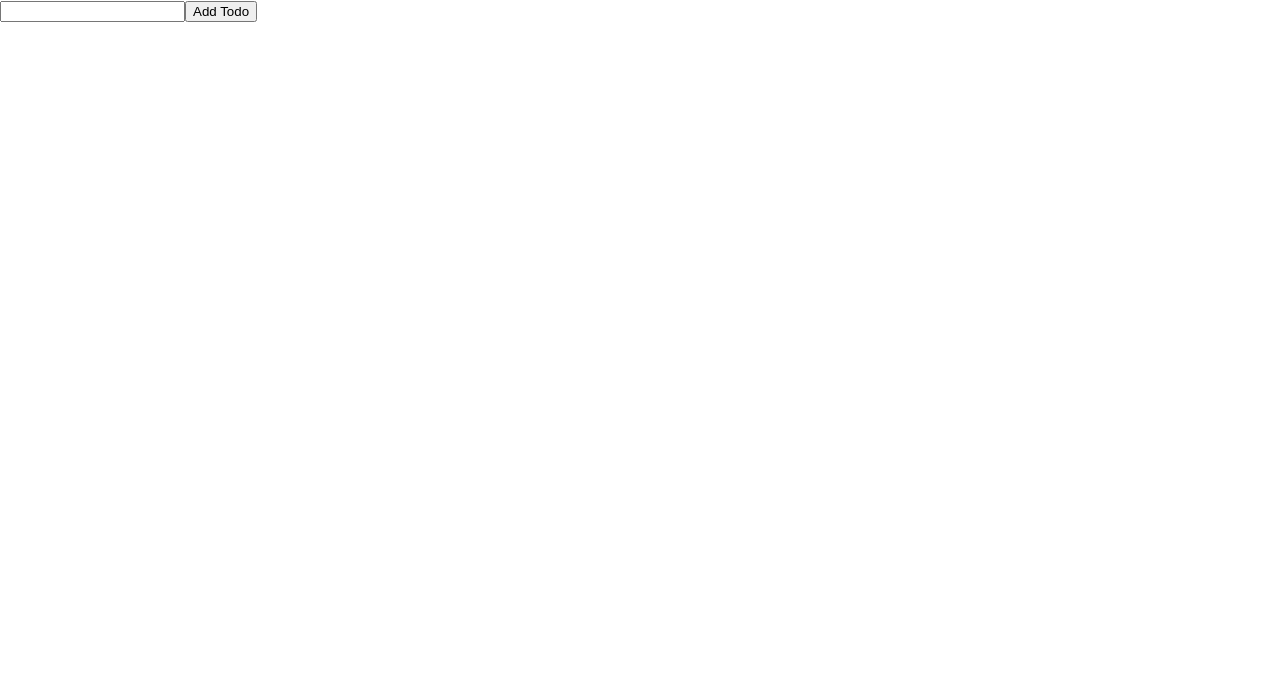
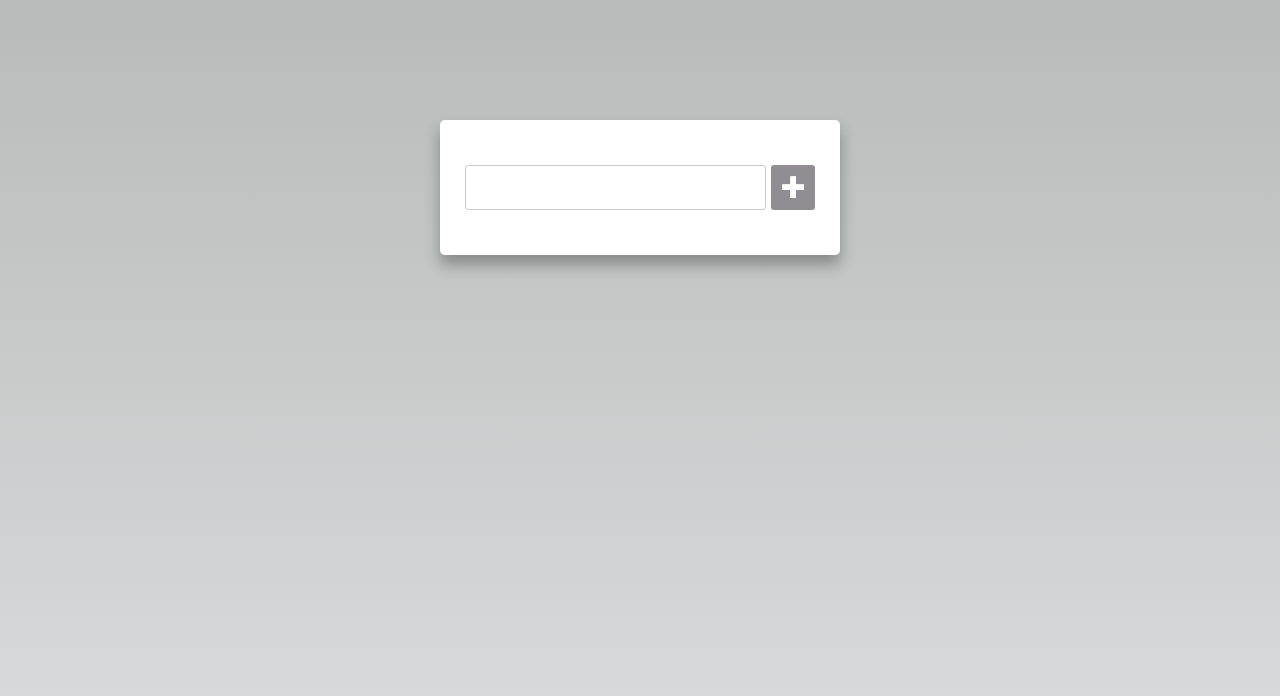
Before and after one commit to lfernandezcall/todo, a React (Create React App) app in the folder client/: page / in a window 1280 px wide. Shown: the top 696 px of the page. Built offline with nearby package versions, Linux system fonts and the light colour scheme.

Commit message:
added styles

```diff
--- a/client/src/App.css
+++ b/client/src/App.css
@@ -1,18 +1,91 @@
+body {
+  width: 100%;
+  height: 100vh;
+  background: linear-gradient(to bottom, #8085838e 0%, #e1e2e4 100%);
+}
+
+.App {
+  background: #fff;
+  max-width: 350px;
+  width: 100%;
+  margin: 120px auto;
+  padding: 25px;
+  border-radius: 5px;
+  box-shadow: 0px 10px 15px rgba(0, 0, 0, 0.3);
+}
+
+.App .add-todo-form {
+  margin: 20px 0;
+  display: flex;
+  height: 45px;
+}
+.add-todo-form form{
+  display: contents;
+  width: 85%;
+  border-radius: 3px;
+  font-size: 17px;
+}
+
+.add-todo-form input {
+  width: 100%;
+  border-radius: 3px;
+  border: 1px solid #ccc;
+  font-size: 17px;
+}
+
+.add-todo-form button {
+  width: 50px;
+  height: 100%;
+  border: none;
+  color: #fff;
+  margin-left: 5px;
+  font-size: 30px;
+  background: #908e92;
+  cursor: pointer;
+  border-radius: 3px;
+}
+
+.todos-wrapper {
+  padding-left: 0px;
+}
+
+.todo-item {
+  display: flex;
+
+}
+
+.todo-item li {
+  list-style: none;
+  line-height: 35px;
+  margin-bottom: 8px;
+  background: #f2f2f2;
+  border-top-left-radius: 3px;
+  border-bottom-left-radius: 3px;
+  padding: 0 15px;
+  overflow: hidden;
+}
+.todo-item button{
+  line-height: 33px;
+  border: none;
+  border-top-right-radius: 3px;
+  border-bottom-right-radius: 3px;
+  background: #f2f2f2;
+  cursor: pointer;
+}
+
+.todo-item .edit-todo-form {
+    line-height: 35px;
+    margin-bottom: 8px;
+    background: #f2f2f2;
+    border-top-left-radius: 3px;
+    border-bottom-left-radius: 3px;
+    padding: 0 15px;
+}
+.todo-item .edit-todo-form input {
+  border: none;
+}
+
 .completed {
   text-decoration: line-through;
   color: rgb(134, 134, 134);
 }
-
-.todos-wrapper li {
-  list-style: none;
-  display: inline;
-}
-
-.action-buttons-wrapper {
-  display: inline;
-}
-
-.action-buttons-wrapper button {
-  border: 0px;
-  background: none;
-}
--- a/client/src/features/todo/AddTodoForm.js
+++ b/client/src/features/todo/AddTodoForm.js
@@ -29,10 +29,10 @@ const AddTodoForm = () => {
   });
 
   return (
-    <section>
+    <section className="add-todo-form">
       <form onSubmit={addTodo}>
         <input type="text" name="text" value={text} onChange={onChange} />
-        <button>Add Todo</button>
+        <button>✚</button>
       </form>
     </section>
   );
--- a/client/src/features/todo/TodoList.js
+++ b/client/src/features/todo/TodoList.js
@@ -17,11 +17,11 @@ const TodoList = () => {
   };
 
   return (
-    <ul>
+    <ul className="todos-wrapper">
       {todoItems.map((item) => (
-        <div key={item.id} className={'todos-wrapper'}>
+        <div key={item.id} className={'todo-item'}>
           {item.modified === true ? (
-            <form key={item.id} onSubmit={(e) => saveEdit(e, item)}>
+            <form className="edit-todo-form" key={item.id} onSubmit={(e) => saveEdit(e, item)}>
               <input
                 type="text"
                 name="text"
```
